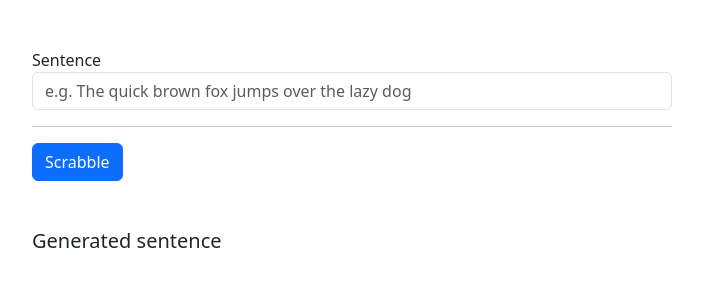
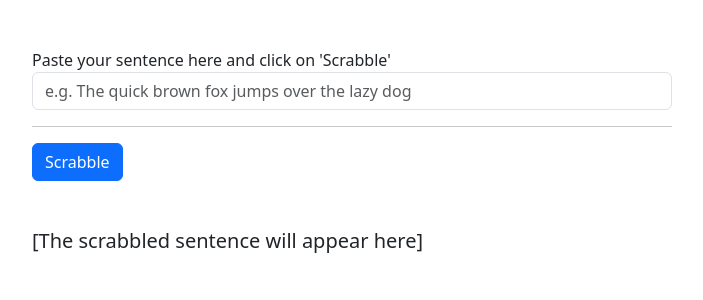
Before and after one commit to itwizz26/brsk-wordplay, a Django app: page / in a window 1280 px wide. Shown: the top 300 px of the page, without its empty margins (288-991 px from the left). Run offline with Django 5.2, Linux system fonts and the light colour scheme.

Commit message:
Finalised: word play solution

```diff
--- a/words/templates/index.html
+++ b/words/templates/index.html
@@ -14,35 +14,34 @@
              <form id="words-form" accept-charset="UTF-8" method="POST">
                 {% csrf_token %}
                 <div class="form-group">
-                    <label for="exampleInputName">Sentence</label>
+                    <label for="exampleInputName">Paste your sentence here and click on 'Scrabble'</label>
                     <input type="text" class="form-control" name="sentence" id="sentence" placeholder="e.g. The quick brown fox jumps over the lazy dog" required="required" />
                </div>
                <hr>
-               <button type="submit" class="btn btn-primary">Scrabble</button>
+               <button id="scrabble" type="button" class="btn btn-primary">Scrabble</button>
              </form>
          </div>
          <div class="col-md-6 offset-md-3 mt-5">
-            <h5>Generated sentence</h5>
+            <h5>[The scrabbled sentence will appear here]</h5>
          </div>
 
         <script src="https://cdn.jsdelivr.net/npm/bootstrap@5.3.0-alpha1/dist/js/bootstrap.bundle.min.js" integrity="sha384-w76AqPfDkMBDXo30jS1Sgez6pr3x5MlQ1ZAGC+nuZB+EYdgRZgiwxhTBTkF7CXvN" crossorigin="anonymous"></script>
         <script src="https://ajax.googleapis.com/ajax/libs/jquery/3.7.1/jquery.min.js"></script>
          <script type="text/javascript">
-            $(document).on('submit', '#words-from', function(e) {
+            $(function() {
+                $('#scrabble').on('click', function(e) {
                     e.preventDefault();
-
-                alert($('#sentence').val());
-
                     $.ajax({
                         type: 'POST',
                         url: '/scrabble',
                         data: {
                             sentence: $('#sentence').val(),
-                        csrfmiddlewaretoken: $('input[name-csrfmiddlewaretoken]').val()
+                            csrfmiddlewaretoken: $('input[name=csrfmiddlewaretoken]').val()
                         },
-                    success: function(data) {
-                        $("h5").html(data);
+                        success: function(response) {
+                            $("h5").html('Your new sentence is: ' + response);
                         }
+                    });
                 });
             });
          </script>
--- a/words/words/settings.py
+++ b/words/words/settings.py
@@ -55,7 +55,7 @@ TEMPLATES = [
     {
         'BACKEND': 'django.template.backends.django.DjangoTemplates',
         'DIRS': [
-            str(BASE_DIR.joinpath('templates'))
+            BASE_DIR, 'templates'
         ],
         'APP_DIRS': True,
         'OPTIONS': {
--- a/words/words/urls.py
+++ b/words/words/urls.py
@@ -22,5 +22,5 @@ from .views import home, read
 urlpatterns = [
     path('', home),
     path('admin/', admin.site.urls),
-    path('scrabble/', read, name='read')
+    path('scrabble', read, name='read')
 ]
--- a/words/words/views.py
+++ b/words/words/views.py
@@ -1,9 +1,12 @@
 from django.shortcuts import render
 from django.http import HttpResponse
+from django.views.decorators.csrf import csrf_protect
+import re
 
 def home (request):
     return render(request, 'index.html')
 
+@csrf_protect
 def read (request, *args, **kwargs):
     if request.method == 'POST':
         sentence = request.POST['sentence']
@@ -12,8 +15,15 @@ def read (request, *args, **kwargs):
 
 def scrabble(sentence):
     try:
-        with open('words.txt') as file:
-            print(sentence)
-            print(file.read);
+        scrabbled = ''
+        words = open('./templates/words.txt')
+        for word in re.findall(r'\w+', sentence):
+            for needle in words:
+                if (len(word.strip()) == len(needle.strip())) and (word[0] == needle[0]):
+                    scrabbled += needle + ' '
+                else:
+                    scrabbled += word + ' '
+                    break
+        return scrabbled.strip()
     except:
-        print("There was an error opening the file!")
+       return "There was an error opening the file!"
```
Also changed, not shown: README.md. Lines whose indentation alone changed are shown as unchanged.
